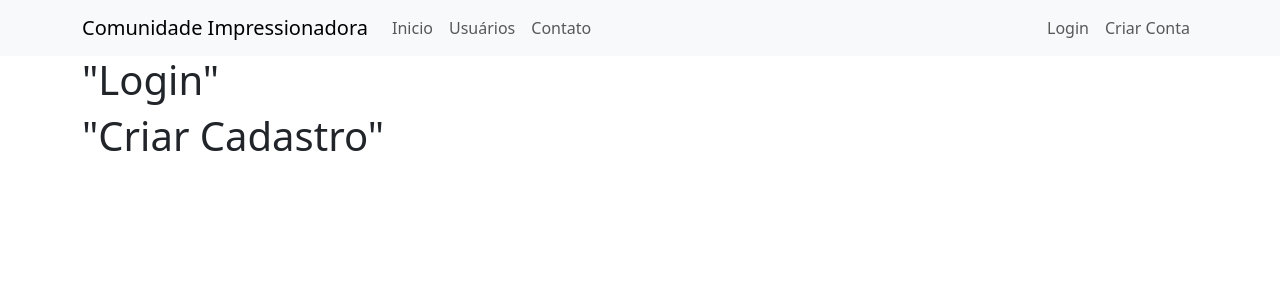
After one commit to thiarly/projeto-comunidade-flask, a Flask app: a page that uses SiteComunidade/templates/login.html in a window 1280 px wide. The commit adds this page. Shown: the top 300 px of the page. Run offline with Flask 3, Linux system fonts and the light colour scheme.

Commit message:
create login

```diff
--- a/SiteComunidade/main.py
+++ b/SiteComunidade/main.py
@@ -18,5 +18,9 @@ def contato():
 def usuarios():
     return render_template('usuarios.html', lista_usuario=lista_usuario)
 
+@app.route("/login&contato")
+def login():
+    return render_template('login.html')
+
 if __name__ == '__main__':
     app.run(debug=True)
--- /dev/null
+++ b/SiteComunidade/templates/login.html
@@ -0,0 +1,10 @@
+
+{% extends 'base.html' %}
+
+{% block body %}
+        <div class="container">
+                <h1>"Login"</h1>
+                <h1>"Criar Cadastro"</h1>
+        </div>
+
+{% endblock %}
--- a/SiteComunidade/templates/navbar.html
+++ b/SiteComunidade/templates/navbar.html
@@ -15,11 +15,11 @@
             </ul>
             <ul class="d-flex navbar-nav">
                 <li class="nav-item">
-                    <a class="nav-link" href="#">Login</a>
+                    <a class="nav-link" href="{{url_for('login')}}">Login</a>
                 </li>
 
                 <li class="nav-item">
-                    <a class="nav-link" href="#">Criar Conta</a>
+                    <a class="nav-link" href="{{url_for('login')}}">Criar Conta</a>
                 </li>
             </ul>
         </div>
```
